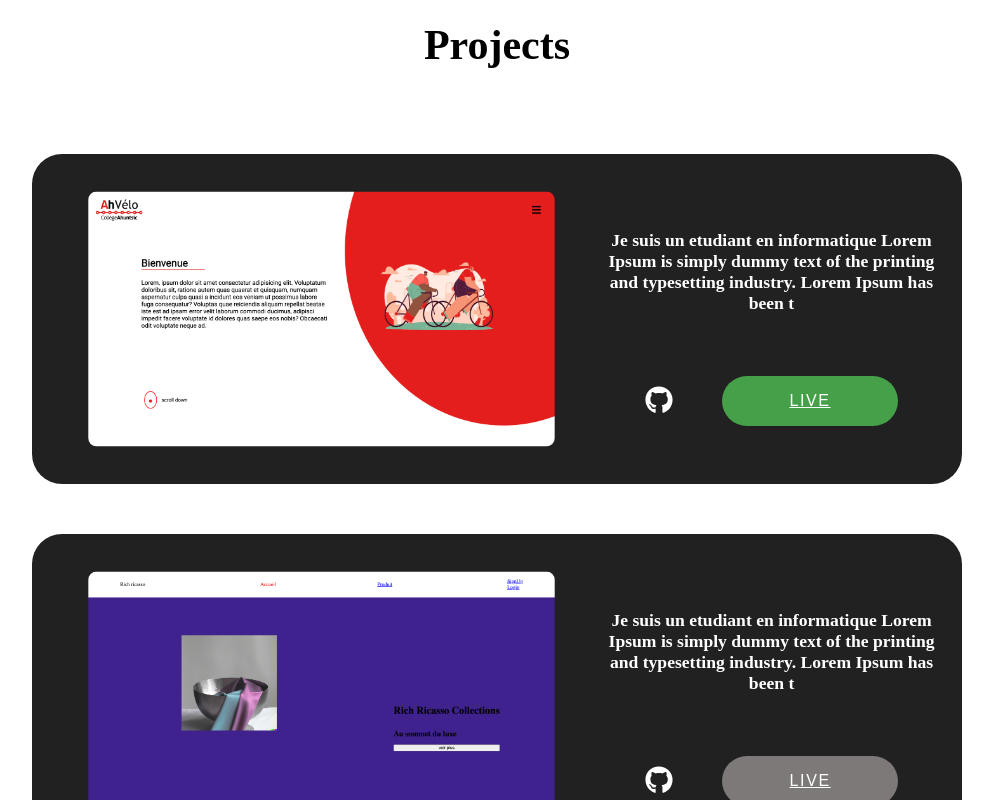
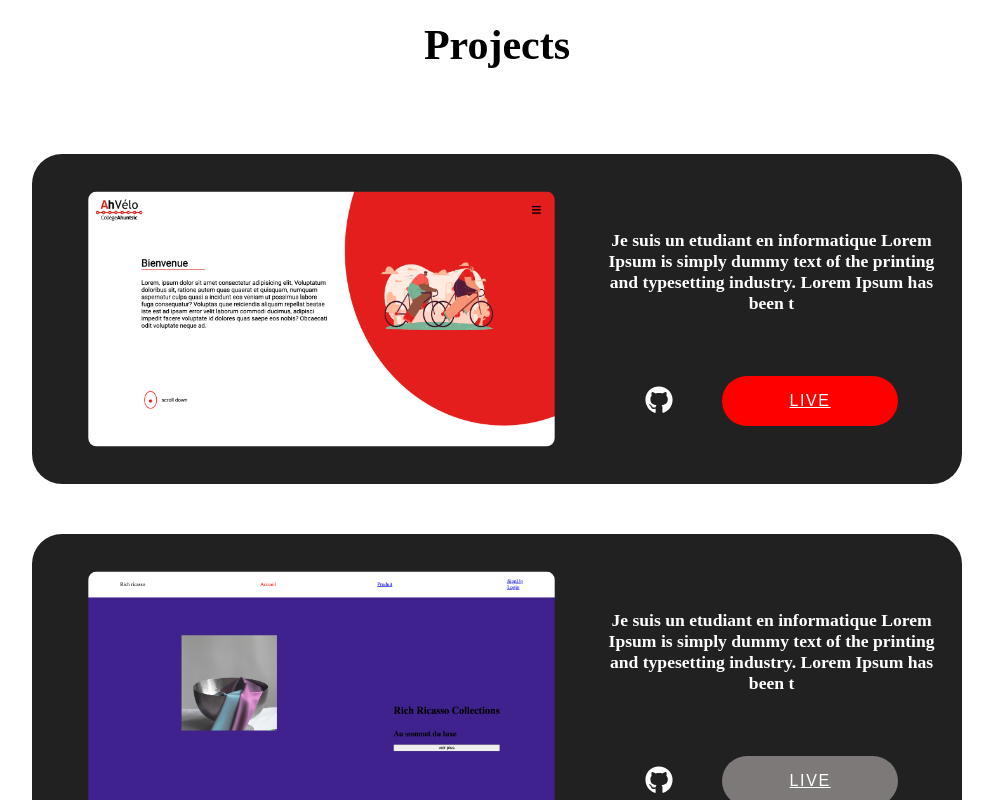
Before and after one commit to ryokxii/Portfolio, a plain HTML site: page index.html in a window 1280 px wide. In both pictures the pointer is over the button 953 px from the left and 1184 px from the top of the page. Shown: the part 784-1584 px from the top of the page, without its empty margins (143-1136 px from the left). Drawn offline with Linux system fonts and the light colour scheme; a web font is replaced by a local one.

Commit message:
changed button color

```diff
--- a/style.css
+++ b/style.css
@@ -162,6 +162,10 @@ footer li a {
     margin: 50px;
 }
 
+.project-item button:hover {
+    background-color: red;
+}
+
 .container {
     display: flex;
     flex-direction: column;
```
